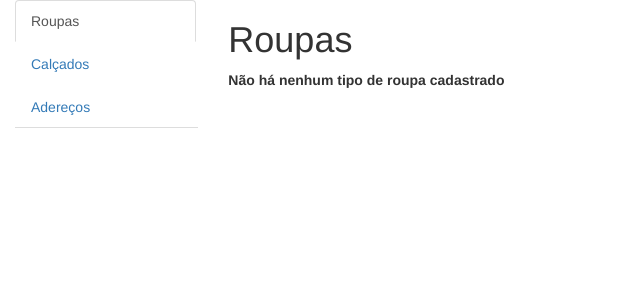
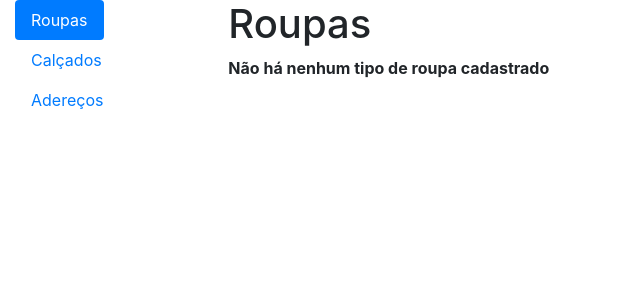
Before and after one commit to rodrigondec/bazarzero84, a Django app: page /roupas/ in a window 1280 px wide. Shown: the top 300 px of the page, without its empty margins (0-640 px from the left). Run offline with Django 3.2, Linux system fonts and the light colour scheme; data that the repository does not hold is empty; some libraries are stand-ins or nearby versions.

Commit message:
bootstrap 4 alpha adicionado

```diff
--- a/bazar/templates/base.html
+++ b/bazar/templates/base.html
@@ -4,7 +4,11 @@
     <head>
         {%block title %}<title>Bazar</title>{%endblock %}
         <meta charset="UTF-8">
-        <link href="https://maxcdn.bootstrapcdn.com/bootswatch/3.3.7/sandstone/bootstrap.min.css" rel="stylesheet" integrity="sha384-G3G7OsJCbOk1USkOY4RfeX1z27YaWrZ1YuaQ5tbuawed9IoreRDpWpTkZLXQfPm3" crossorigin="anonymous">
+        <!-- <link href="https://maxcdn.bootstrapcdn.com/bootswatch/3.3.7/sandstone/bootstrap.min.css" rel="stylesheet" integrity="sha384-G3G7OsJCbOk1USkOY4RfeX1z27YaWrZ1YuaQ5tbuawed9IoreRDpWpTkZLXQfPm3" crossorigin="anonymous"> -->
+        <!-- <link href="https://maxcdn.bootstrapcdn.com/bootswatch/3.3.7/cerulean/bootstrap.min.css" rel="stylesheet" integrity="sha384-zF4BRsG/fLiTGfR9QL82DrilZxrwgY/+du4p/c7J72zZj+FLYq4zY00RylP9ZjiT" crossorigin="anonymous"> -->
+
+        <link rel="stylesheet" href="https://maxcdn.bootstrapcdn.com/bootstrap/4.0.0-alpha.5/css/bootstrap.min.css" integrity="sha384-AysaV+vQoT3kOAXZkl02PThvDr8HYKPZhNT5h/CXfBThSRXQ6jW5DO2ekP5ViFdi" crossorigin="anonymous">
+
         <link href="https://cdnjs.cloudflare.com/ajax/libs/font-awesome/4.7.0/css/font-awesome.css" rel="stylesheet">
     </head>
 
@@ -18,6 +22,8 @@
 
     <script src="https://cdnjs.cloudflare.com/ajax/libs/jquery/3.1.1/jquery.js"></script>
     <script src="https://cdnjs.cloudflare.com/ajax/libs/jquery.mask/1.14.3/jquery.mask.js"></script>
-    <script src="https://maxcdn.bootstrapcdn.com/bootstrap/3.3.7/js/bootstrap.min.js" integrity="sha384-Tc5IQib027qvyjSMfHjOMaLkfuWVxZxUPnCJA7l2mCWNIpG9mGCD8wGNIcPD7Txa" crossorigin="anonymous"></script>
 
+    <!-- <script src="https://maxcdn.bootstrapcdn.com/bootstrap/3.3.7/js/bootstrap.min.js" integrity="sha384-Tc5IQib027qvyjSMfHjOMaLkfuWVxZxUPnCJA7l2mCWNIpG9mGCD8wGNIcPD7Txa" crossorigin="anonymous"></script> -->
+
+    <script src="https://maxcdn.bootstrapcdn.com/bootstrap/4.0.0-alpha.5/js/bootstrap.min.js" integrity="sha384-BLiI7JTZm+JWlgKa0M0kGRpJbF2J8q+qreVrKBC47e3K6BW78kGLrCkeRX6I9RoK" crossorigin="anonymous"></script>
 </html>
--- a/bazar/templates/roupas.html
+++ b/bazar/templates/roupas.html
@@ -3,10 +3,16 @@
 <div class='container-fluid'>
     <div class='row'>
         <div class='col-lg-2'>
-            <ul class="nav nav-tabs nav-stacked">
-                <li role="presentation" class="active"><a href="/roupas">Roupas</a></li>
-                <li role="presentation"><a href="/calcados">Calçados</a></li>
-                <li role="presentation"><a href="/aderecos">Adereços</a></li>
+            <ul class="nav nav-pills nav-stacked">
+                <li class="nav-item">
+                    <a class="nav-link active" href="/roupas">Roupas</a>
+                </li>
+                <li class="nav-item">
+                    <a class="nav-link" href="/calcados">Calçados</a>
+                </li>
+                <li class="nav-item">
+                    <a class="nav-link" href="/aderecos">Adereços</a>
+                </li>
             </ul>
         </div>
         <div class='col-lg-10'>
```
